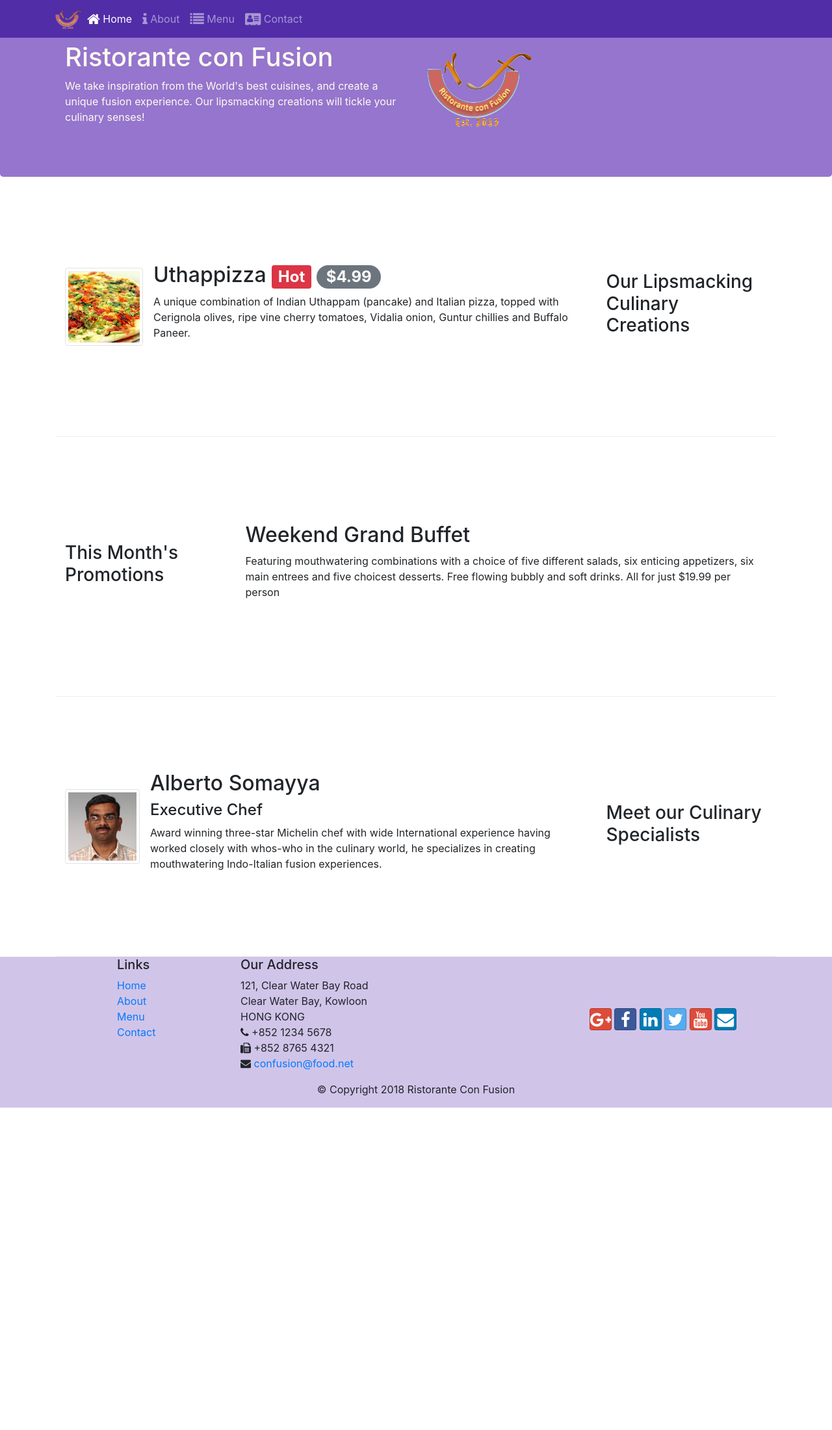
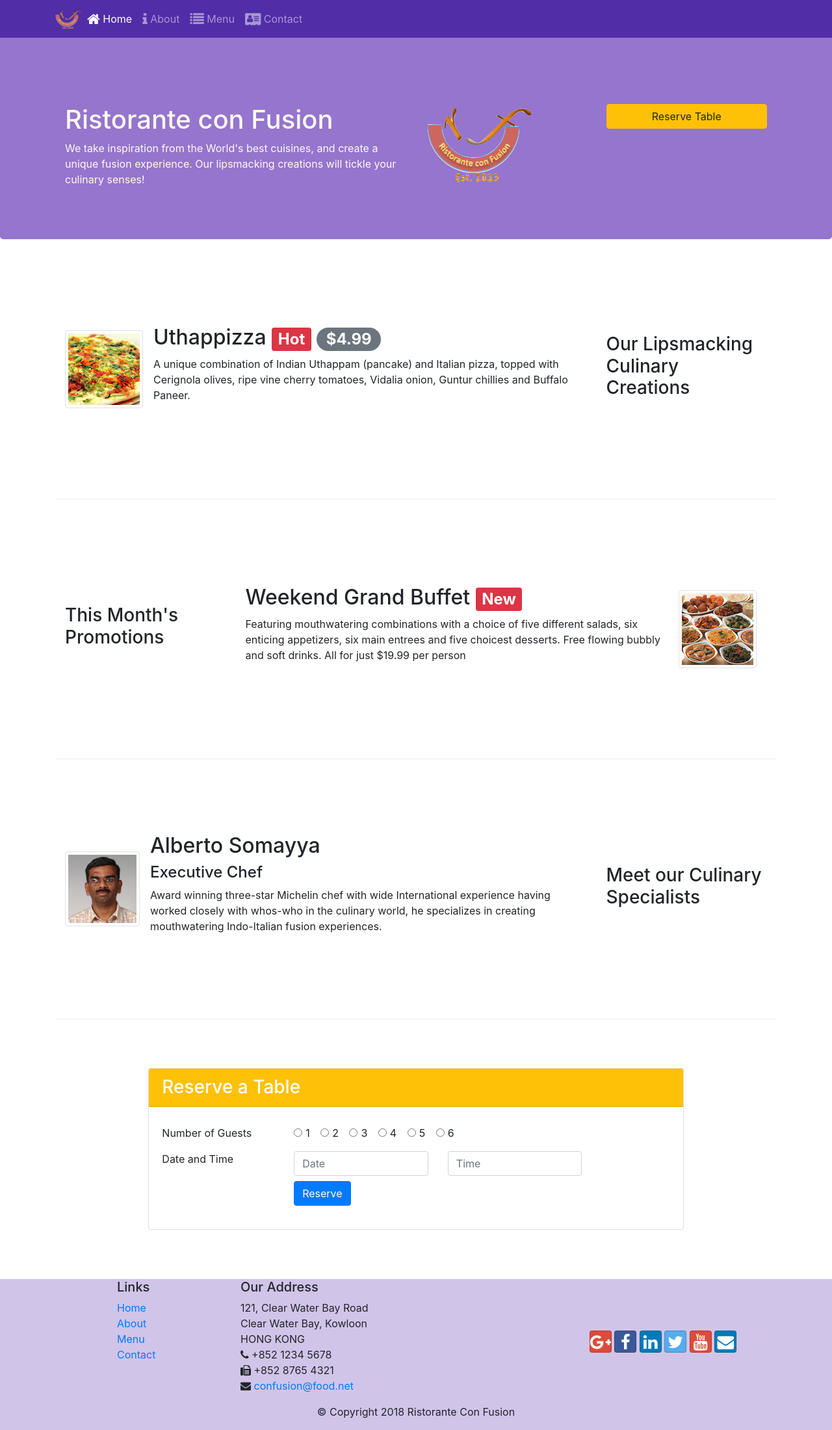
Before and after one commit to debashisn94/conFusion, a website: page index.html in a window 1280 px wide. Shown: the whole page at 65% size. Before the commit the page ends 1704 px from the top, so only its background shows below. Drawn offline with nearby package versions, Linux system fonts and the light colour scheme.

Commit message:
pushing online

```diff
--- a/index.html
+++ b/index.html
@@ -34,14 +34,24 @@
     </nav>
     <header class="jumbotron">
         <div class="container">
-            <div class="row row-header">
-                <div class="col-12 col-sm-6">
+            <br><br><br><br>
+            <div class="row row-header align-self-center">
+                <div class="col-12 col-md-6 col-sm-6">
                     <h1>Ristorante con Fusion</h1>
                     <p>We take inspiration from the World's best cuisines, and create a unique fusion experience. Our lipsmacking creations will tickle your culinary senses!</p>
                 </div>
-                <div class="col-12 col-sm align-self-center">
-                    <img src="img/logo.png" alt="" class="img-fluid">
+                <div class="col-12 col-md-6 col-sm-12">
+                    <div class="row">
+                        <div class="col-md-6 col-sm-12">
+                            <img src="img/logo.png" alt="" class="img-fluid">
+                        </div>
+                        <div class="col-md-6 col-sm-12">
+                            <a class="btn btn-warning btn-block" href="#reserveform">Reserve Table</a>
+                        </div>
+
+                    </div>
                 </div>
+
             </div>
         </div>
     </header>
@@ -72,8 +82,16 @@
                 <h3>This Month's Promotions</h3>
             </div>
             <div class="col col-sm col-md">
-                <h2>Weekend Grand Buffet</h2>
-                <p>Featuring mouthwatering combinations with a choice of five different salads, six enticing appetizers, six main entrees and five choicest desserts. Free flowing bubbly and soft drinks. All for just $19.99 per person </p>
+                <div class="media">
+                    <div class="media-body">
+                        <h2>Weekend Grand Buffet
+                            <span class="badge badge-danger">New</span>
+                        </h2>
+                        <p>Featuring mouthwatering combinations with a choice of five different salads, six enticing appetizers, six main entrees and five choicest desserts. Free flowing bubbly and soft drinks. All for just $19.99 per person </p>
+                    </div>
+                    <img class="d-flex mr-3 img-thumbnail align-self-center" src="img/buffet.png" alt="buffet">
+
+                </div>
             </div>
         </div>
 
@@ -92,6 +110,76 @@
                 </div>
             </div>
         </div>
+    </div>
+    <div class="row row-content align-items-center" id="reserveform">
+        <div class="col-md-2"></div>
+        <div class="col-md col-sm-12">
+            <div class="card">
+                <h3 class="card-header bg-warning text-white">Reserve a Table</h3>
+                <div class="card-body">
+                    <form action="">
+                        <div class="row mt-2">
+                            <div class="col-md-3 sm-12">
+                                Number of Guests
+                            </div>
+                            <div class="col-md col-sm">
+                                <div class="form-check-inline">
+                                    <label class="form-check-label">
+                                      <input type="radio" class="form-check-input" name="optradio">1
+                                    </label>
+                                </div>
+                                <div class="form-check-inline">
+                                    <label class="form-check-label">
+                                      <input type="radio" class="form-check-input" name="optradio">2
+                                    </label>
+                                </div>
+                                <div class="form-check-inline">
+                                    <label class="form-check-label">
+                                      <input type="radio" class="form-check-input" name="optradio">3
+                                    </label>
+                                </div>
+                                <div class="form-check-inline">
+                                    <label class="form-check-label">
+                                      <input type="radio" class="form-check-input" name="optradio">4
+                                    </label>
+                                </div>
+                                <div class="form-check-inline">
+                                    <label class="form-check-label">
+                                      <input type="radio" class="form-check-input" name="optradio">5
+                                    </label>
+                                </div>
+                                <div class="form-check-inline">
+                                    <label class="form-check-label">
+                                      <input type="radio" class="form-check-input" name="optradio">6
+                                    </label>
+                                </div>
+                            </div>
+                        </div>
+                        <div class="row mt-3">
+                            <div class="col-md-3 sm-12">
+                                Date and Time
+                            </div>
+                            <div class="col-md-7 col-sm-12">
+                                <div class="row">
+                                    <div class="col-md-6 col-sm-12">
+                                        <input type="text" class="form-control" id="date" name="date" placeholder="Date">
+                                    </div>
+                                    <div class="col-md-6 col-sm-12">
+                                        <input type="text" class="form-control" id="time" name="time" placeholder="Time">
+                                    </div>
+                                </div>
+                            </div>
+                        </div>
+                        <div class="form-group row mt-2">
+                            <div class="offset-md-3 col-md-9">
+                                <button class="btn btn-primary" type="submit">Reserve</button>
+                            </div>
+                        </div>
+                    </form>
+                </div>
+            </div>
+        </div>
+        <div class="col-md-2"></div>
     </div>
 
     <footer class="footer">
```
Also changed, not shown: aboutus.html (+135 -42 lines).
